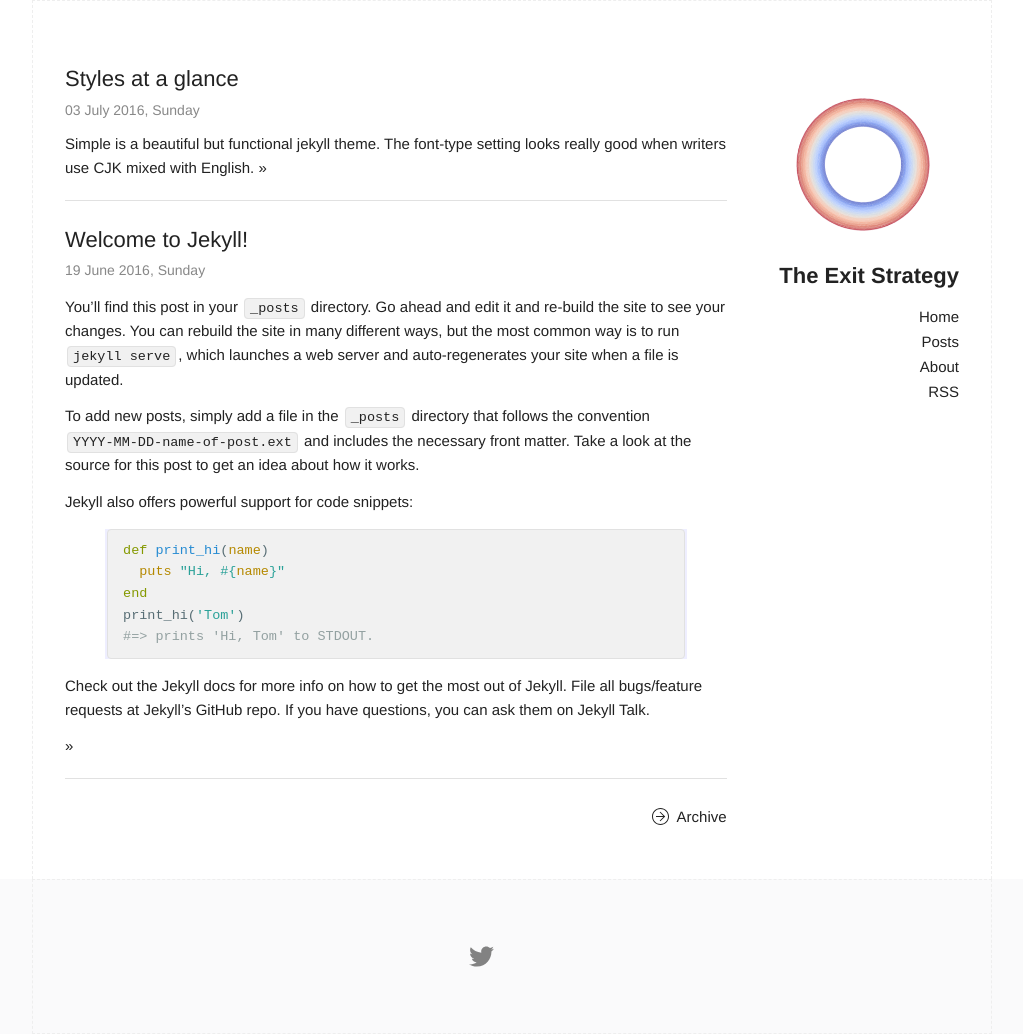
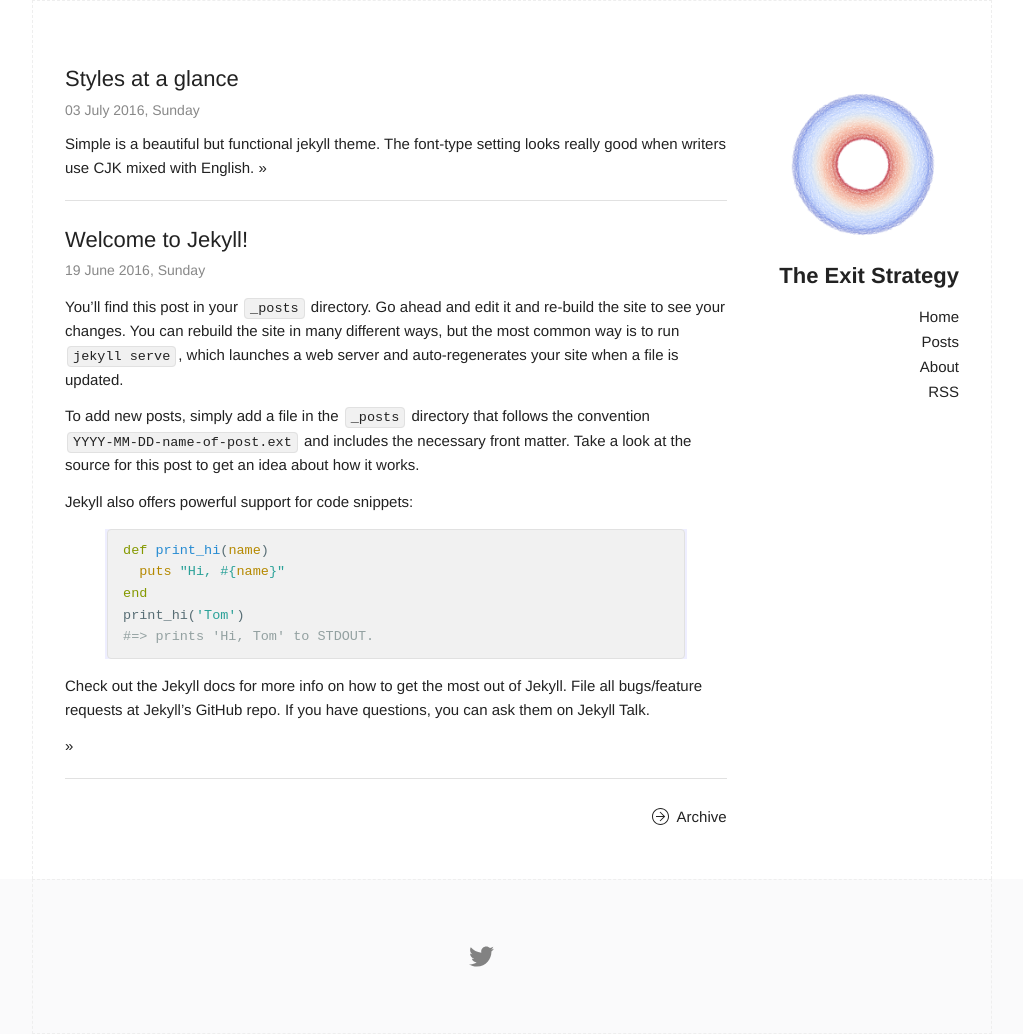
Before and after one commit to theexitstrategy/theexitstrategy.github.io, a Jekyll site: the page built from index.html, in a window 1280 px wide. Shown: the whole page, without its empty margins (128-1151 px from the left). Built offline with Jekyll 4.4.1, drawn with Linux system fonts in a browser that asks for light colours.

Commit message:
Add new Logo

```diff
--- a/_includes/header.html
+++ b/_includes/header.html
@@ -1,6 +1,6 @@
 <header class="site-header">
 
-  <img src="assets/img/Test_generative.png" alt="logo" />
+  <img src="assets/img/logo.png" alt="logo" />
 
   <h2 class="logo"><a href="{{ site.baseurl }}/">{{ site.title }}</a></h2>
 
```
Also changed, not shown: assets/img/logo.png (added).
